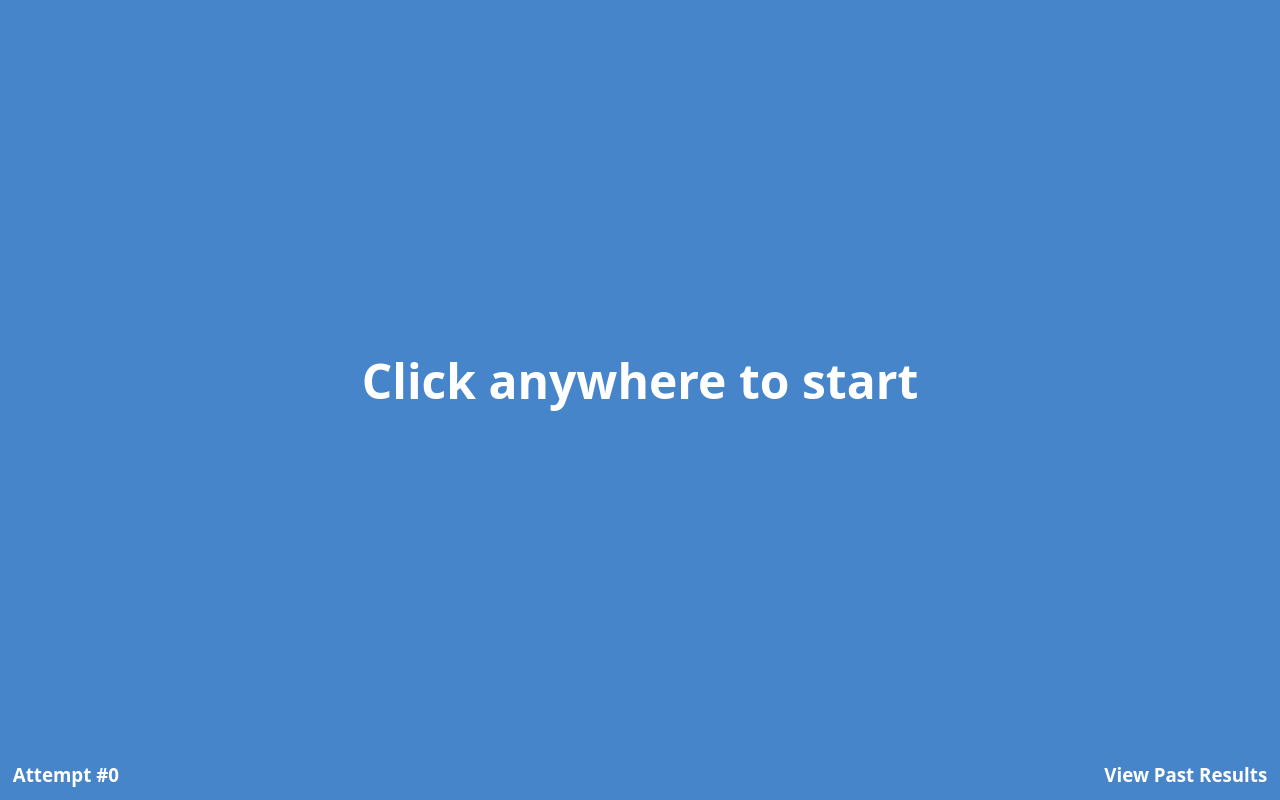
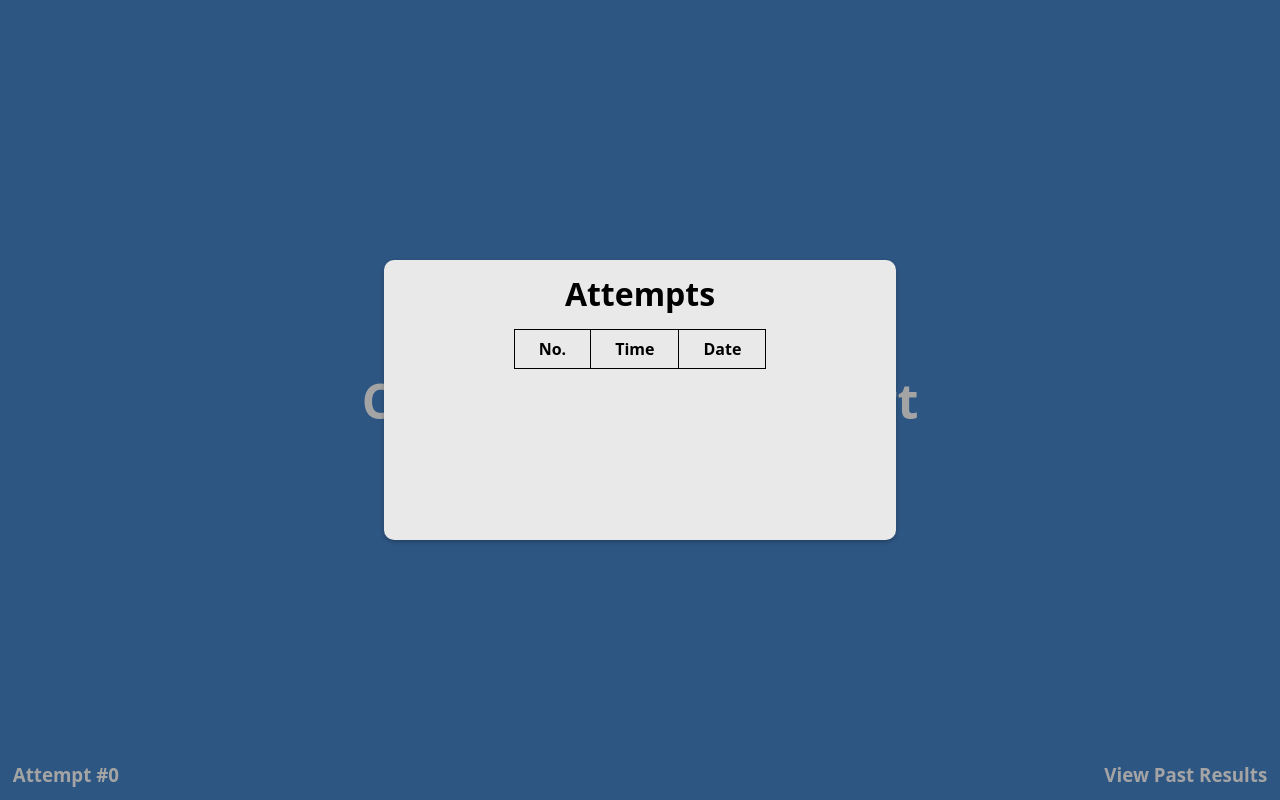
Before and after one commit to aarushpancholi/reaction-time-test, a plain HTML site: page index.html in a window 1280 px wide. Both pictures are taken after a click on the element "View Past Results". Drawn offline with Linux system fonts and the light colour scheme.

Commit message:
added past results

```diff
--- a/script.js
+++ b/script.js
@@ -1,18 +1,19 @@
-var main = document.getElementById("main");
-var attemptNumber = localStorage.getItem("attempt") == null ? 0 : localStorage.getItem("attempt");
+const main = document.getElementById("main");
+let attemptNumber = localStorage.getItem("attempt") == null ? 0 : localStorage.getItem("attempt");
 document.getElementById("attemptNo").innerHTML = "Attempt #" + attemptNumber;
-var headerText = document.getElementById("header");
-var time = 0;
-var timeGreen;
-var interval;
-var running = false;
+const headerText = document.getElementById("header");
+let time = 0;
+let timeGreen;
+let interval;
+let running = false;
+const date = new Date();
 
 
 main.addEventListener("click", function () {
     if (headerText.innerHTML == "Click!") {
         clicked();
     } else if (headerText.innerHTML == "Click anywhere when the background turns green") {
-       tooFast();
+        tooFast();
     } else {
         round();
     }
@@ -51,30 +52,47 @@ function stopTimer() {
 }
 
 document.getElementById("viewPast").addEventListener("click", function () {
-    for (var i = 1; i <= attemptNumber; i++) {
-        console.log(localStorage.getItem(i));
+    var tableAP = createAP();
+    for (var i = attemptNumber; i >= 1; i--) {
+        var tr = document.createElement("tr");
+        tableAP.appendChild(tr);
+
+        var column1 = document.createElement("td");
+        var column2 = document.createElement("td");
+        var column3 = document.createElement("td");
+
+        column1.innerHTML = i;
+        column2.innerHTML = localStorage.getItem(i) + " ms";
+        column3.innerHTML = localStorage.getItem(i + "d");
+
+        tr.appendChild(column1);
+        tr.appendChild(column2);
+        tr.appendChild(column3);
     }
 })
 
 document.onkeypress = function (e) {
     e = e || window.event;
-    if(e.keyCode == 32) {
-        if(running == true) {
+    if (e.code.toLowerCase() == "space") {
+        if (running == true) {
             clicked();
-        } else if(running == "betweenRound") {
+        } else if (running == "betweenRound") {
             console.log("here")
             round();
-        } else if(running == "waiting") {
+        } else if (running == "waiting") {
             tooFast();
         }
+    } else if(e.code.toLowerCase() == "escape") {
+        destroyAP();
     }
 };
 
 function clicked() {
     var reaction = stopTimer();
-        console.log(reaction);
-        headerText.innerHTML = reaction + " ms! Click to try again."
-        localStorage.setItem(attemptNumber, reaction);
+    console.log(reaction);
+    headerText.innerHTML = reaction + " ms! Click to try again."
+    localStorage.setItem(attemptNumber, reaction);
+    localStorage.setItem(attemptNumber + "d", date.getDate() + "/" + (date.getMonth() + 1) + "/" + date.getFullYear());
 }
 
 function tooFast() {
@@ -84,3 +102,52 @@ function tooFast() {
     document.querySelector("body").style.backgroundColor = "red";
     running = "betweenRound";
 }
+
+function createAP() {
+    var body = document.querySelector("body");
+    var white = document.createElement("div");
+    var black = document.createElement("div");
+    body.appendChild(white);
+    body.appendChild(black);
+    white.classList.add("whiteBack");
+    black.classList.add("blackBack");
+
+    var headW = document.createElement("h1");
+    white.appendChild(headW);
+    headW.innerHTML = "Attempts";
+    headW.classList.add("headW");
+
+    var tbBack = document.createElement("div");
+    white.appendChild(tbBack);
+    tbBack.style.height = "30vh";
+    tbBack.style.overflow = "auto";
+
+    var table = document.createElement("table");
+    table.classList.add("aTable");
+    tbBack.appendChild(table);
+    var tr = document.createElement("tr");
+    table.appendChild(tr);
+
+    var row1 = document.createElement("th");
+    var row2 = document.createElement("th");
+    var row3 = document.createElement("th");
+    row1.innerHTML = "No.";
+    row2.innerHTML = "Time";
+    row3.innerHTML = "Date";
+    tr.appendChild(row1);
+    tr.appendChild(row2);
+    tr.appendChild(row3);
+
+    black.addEventListener("click", function () {
+        destroyAP();
+    })
+
+    var tb = document.createElement("tbody");
+    table.appendChild(tb);
+    return tb;
+}
+
+function destroyAP() {
+    document.getElementsByClassName("whiteBack")[0].remove();
+    document.getElementsByClassName("blackBack")[0].remove();
+}
--- a/styles.css
+++ b/styles.css
@@ -2,8 +2,8 @@
   margin: 0;
   font-family: system-ui, -apple-system, BlinkMacSystemFont, "Segoe UI", Roboto,
     Oxygen, Ubuntu, Cantarell, "Open Sans", "Helvetica Neue", sans-serif;
+  -webkit-user-select: none; /* Safari */
   overflow: hidden;
-  -webkit-user-select: none; /* Safari */
   -ms-user-select: none; /* IE 10 and IE 11 */
   user-select: none; /* Standard syntax */
 }
@@ -16,13 +16,15 @@ body {
   font-size: 3rem;
   font-weight: 600;
   color: white;
+  text-align: center;
 }
 
 #main {
   display: flex;
   justify-content: center;
   align-items: center;
-  height: 95vh;
+  height: 100vh;
+  position: relative;
 }
 
 #attemptNo {
@@ -43,3 +45,57 @@ body {
     text-decoration: underline;
     cursor: pointer;
 }
+
+.whiteBack {
+  position: absolute;
+  height: 35vh;
+  width: 40vw;
+  top: 50%;
+  flex-direction: column;
+  display: flex;
+  align-items: center;
+  justify-content: center;
+  z-index: 11;
+  border-radius: 10px;
+  box-sizing: border-box;
+  left: 50%;
+  box-shadow: 0 2px 4px rgba(0, 0, 0, 0.25);
+  transform: translate(-50%, -50%);
+  background-color: rgb(234, 233, 233);
+}
+
+.blackBack {
+  position: absolute;
+  top: 0;
+  z-index: 10;
+  height: 100vh;
+  width: 100vw;
+  background-color: rgba(0, 0, 0, 0.357);
+}
+
+.headW {
+  margin-top: 1.5vh;
+}
+
+.aTable {
+  margin-top: 2vh;
+  border: 1px solid black;
+  border-collapse: collapse;
+  max-height: 20vh;
+  text-align: center;
+}
+
+th {
+  padding: 1vh 3vh;
+  position: sticky;
+  top: 0;
+  border: 1px solid black;
+}
+
+td {
+  border: 1px solid black;
+}
+
+tbody {
+  overflow-y: scroll;
+}
```
Also changed, not shown: index.html (+1 -1 lines).
